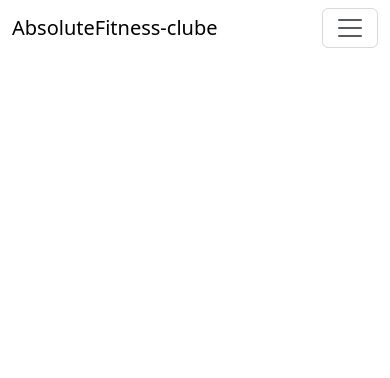
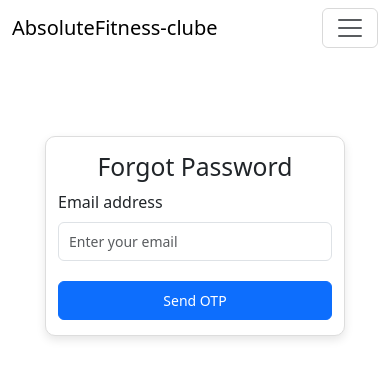
Before and after one commit to Lars1156/fitness, a React (Create React App) app: page /forgotPassword in a window 390 px wide. Shown: the top 378 px of the page. Built offline with nearby package versions, Linux system fonts and the light colour scheme.

Commit message:
add the style on the forgot password page and give the responsive css

```diff
--- a/src/App.js
+++ b/src/App.js
@@ -3,6 +3,7 @@ import GymNavBar from "./Components/cssFile/GymNavbar";
 import Home from './Components/Pages/Home';
 import Footer from './Components/Footer';
 import Login from './Components/Pages/Login';
+import ForgotPassword from './Components/FogotPassword';
 
 function App() {
   return (
@@ -12,6 +13,7 @@ function App() {
 
         <Route path="/" element={<Home />} />
         <Route path='/loginPage' element = {<Login/>}/>
+        <Route path='/forgotPassword' element = {<ForgotPassword/>}/>
         <Route path='/footer' element = {<Footer/>}/>
       </Routes>
 
--- a/src/Components/FogotPassword.jsx
+++ b/src/Components/FogotPassword.jsx
@@ -1,6 +1,6 @@
 import React, { useState } from 'react';
 import { Form, Button, Container } from 'react-bootstrap';
-import './ForgotPassword.css'; // Custom CSS for styling
+import './cssFile/forgot.css';
 
 const ForgotPassword = () => {
   const [email, setEmail] = useState('');
@@ -8,6 +8,7 @@ const ForgotPassword = () => {
   const [otp, setOtp] = useState('');
   const [newPassword, setNewPassword] = useState('');
   const [confirmPassword, setConfirmPassword] = useState('');
+  const [otpError, setOtpError] = useState('');
 
   // Function to handle sending OTP to email
   const handleSendOTP = (e) => {
@@ -15,17 +16,23 @@ const ForgotPassword = () => {
     console.log("Sending OTP to email:", email);
     setOtpSent(true);
   };
-
-  // Function to handle OTP verification and password reset
   const handlePasswordReset = (e) => {
     e.preventDefault();
-    if (newPassword === confirmPassword) {
+    const otpRegex = /^\d{4}$/;
+    if (!otpRegex.test(otp)) {
+      setOtpError('OTP must be a 4-digit number');
+      return;
+    } else {
+      setOtpError('');
+    }
+
+    // Verify new passwords match
+    if (newPassword !== confirmPassword) {
+      alert("Passwords do not match");
+    } else {
       console.log("OTP:", otp, "New Password:", newPassword);
-    } else {
-      alert("Passwords do not match");
     }
   };
-
   return (
     <Container className="forgot-password-container">
       <h2 className="text-center">Forgot Password</h2>
@@ -51,11 +58,13 @@ const ForgotPassword = () => {
             <Form.Label>Enter OTP</Form.Label>
             <Form.Control
               type="text"
-              placeholder="Enter the OTP sent to your email"
+              placeholder="Enter 4-digit OTP"
               value={otp}
               onChange={(e) => setOtp(e.target.value)}
+              maxLength="4"
               required
             />
+            {otpError && <div className="error-text">{otpError}</div>}
           </Form.Group>
           <Form.Group controlId="formBasicNewPassword">
             <Form.Label>New Password</Form.Label>
--- a/src/Components/Pages/Login.jsx
+++ b/src/Components/Pages/Login.jsx
@@ -48,7 +48,7 @@ const Login = () => {
         </Form>
 
         <div className="links-container">
-          <Button variant="link" className="forgot-password" href="/forgot-password">
+          <Button variant="link" className="forgot-password" href="/forgotPassword">
             Forgot Password?
           </Button>
           <p className="text-center">Don't have an account? <a href="/register">Register</a></p>
--- /dev/null
+++ b/src/Components/cssFile/forgot.css
@@ -0,0 +1,38 @@
+/* Forgot Password container */
+.forgot-password-container {
+    max-width: 300px;
+    margin: 80px auto;
+    padding: 15px;
+    border: 1px solid #ddd;
+    border-radius: 10px;
+    background-color: #fff;
+    box-shadow: 0 4px 10px rgba(0, 0, 0, 0.1);
+  }
+
+  /* Header styling */
+  h2 {
+    margin-bottom: 15px;
+    color: #0c0c0c;
+  }
+
+  input[type="email"], input[type="password"], input[type="text"] {
+    font-size: 14px;
+    padding: 8px 10px;
+    margin-bottom: 10px;
+  }
+
+  .error-text {
+    color: red;
+    font-size: 12px;
+    margin-top: 5px;
+  }
+
+  @media (max-width: 768px) {
+    .forgot-password-container {
+      width: 90%;
+    }
+
+    h2 {
+      font-size: 22px;
+    }
+  }
```
